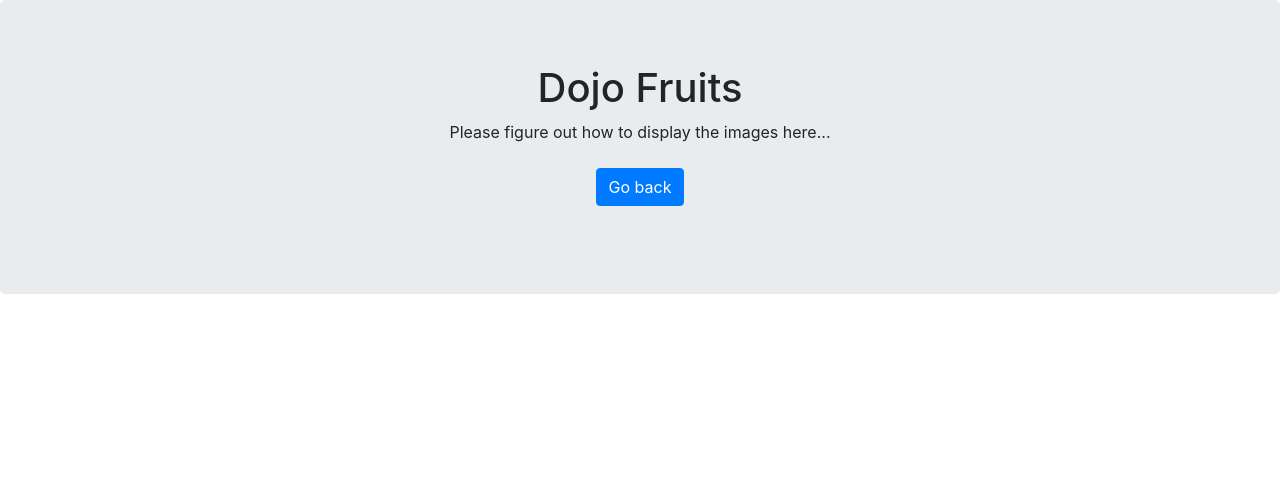
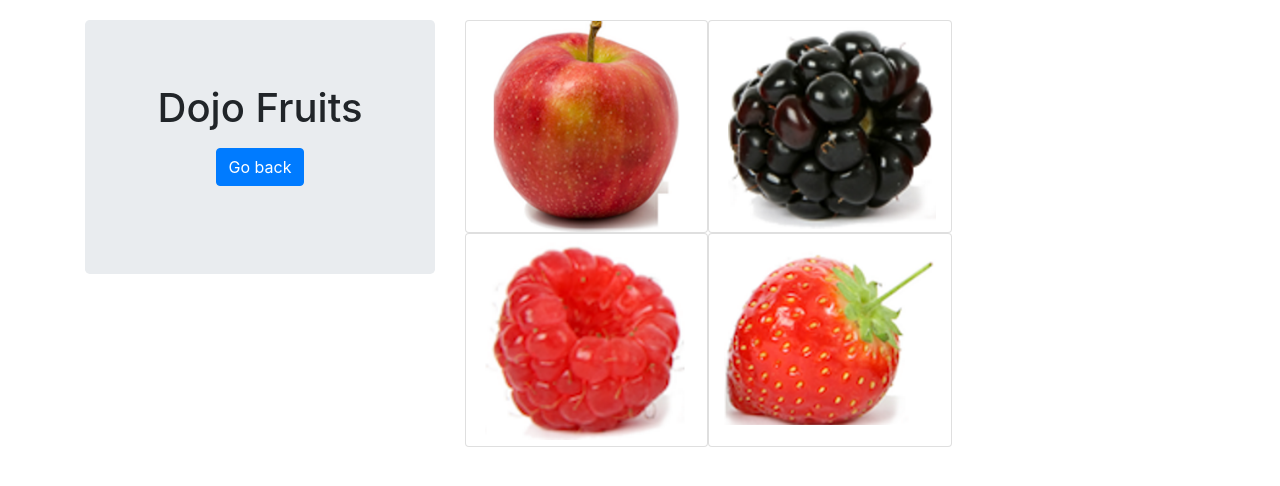
Before and after one commit to vircabading/coding_dojo_python_flask_fundamentals_dojo_fruit_store, a Flask app: page /fruits in a window 1280 px wide. Shown: the part 56-542 px from the top of the page. Run offline with Flask 2, Linux system fonts and the light colour scheme; some libraries are stand-ins or nearby versions.

Commit message:
add display fruits on fruits.html

```diff
--- a/server.py
+++ b/server.py
@@ -5,10 +5,15 @@ app = Flask(__name__)
 def index():
     return render_template("index.html")
 
-@app.route('/checkout', methods=['POST'])
+@app.route('/checkout')
 def checkout():
-    print(request.form)
+    # print(request.form)
     return render_template("checkout.html")
+
+# @app.route('/checkout', methods=['POST'])
+# def checkout():
+#     print(request.form)
+#     return render_template("checkout.html")
 
 @app.route('/fruits')
 def fruits():
--- /dev/null
+++ b/static/css/style.css
@@ -0,0 +1,3 @@
+main {
+    margin: 20px 0px 0px 0px;
+}
--- a/templates/fruits.html
+++ b/templates/fruits.html
@@ -1,10 +1,11 @@
 <html>
 <head>
-    <title>Dojo Fruit Store Assignment</title>
   <link rel="stylesheet" type="text/css" href="{{ url_for('static', filename='css/bootstrap.css') }}">
+  <link rel="stylesheet" type="text/css" href="{{ url_for('static', filename='css/style.css') }}">
+  <title>Dojo Fruit Store</title>
 </head>
 <body>
-
+  <!-- //// HEADER //////// -->
   <header>
     <div class="navbar navbar-dark bg-dark box-shadow">
       <div class="container d-flex justify-content-between">
@@ -19,19 +20,47 @@
     </div>
   </header>
 
+  <!-- //// MAIN AREA //////// -->
   <main role="main">
+    <div class="container">
+      <div class="row">
 
+        <!-- **** LEFT COLUMN IN MAIN AREA -->
+        <div class="col-md-4">
           <section class="jumbotron text-center">
-          <div class="container">
             <h1 class="jumbotron-heading">Dojo Fruits</h1>
-            <p>Please figure out how to display the images here...</p>
-
             <p>
               <a href="/" class="btn btn-primary my-2">Go back</a>
             </p>
+          </section>
         </div>
-        </section>
 
+        <!-- **** RIGHT COLUMN IN MAIN AREA -->
+        <div class="col-md-8">
+          <div class="container">
+            <!-- **** First row of Pictures ********* -->
+            <div class="row">
+              <div class="card col-md-4">
+                <img src="/static/img/apple.png" alt="apple">
+              </div>
+              <div class="card col-md-4">
+                <img src="/static/img/blackberry.png" alt="blackberry">
+              </div>
+            </div>
+            <!-- **** Second Row of Pictures ******** -->
+            <div class="row">
+              <div class="card col-md-4">
+                <img src="/static/img/raspberry.png" alt="raspberry">
+              </div>
+              <div class="card col-md-4">
+                <img src="/static/img/strawberry.png" alt="strawberry">
+              </div>
+            </div>
+          </div>
+        </div>
+
+      </div>
+    </div>
   </main>
 
 </body>
```
Also changed, not shown: templates/index.html (+29 -19 lines), static/img/apple.png, static/img/blackberry.png, static/img/raspberry.png, static/img/strawberry.png. Lines whose indentation alone changed are shown as unchanged.
